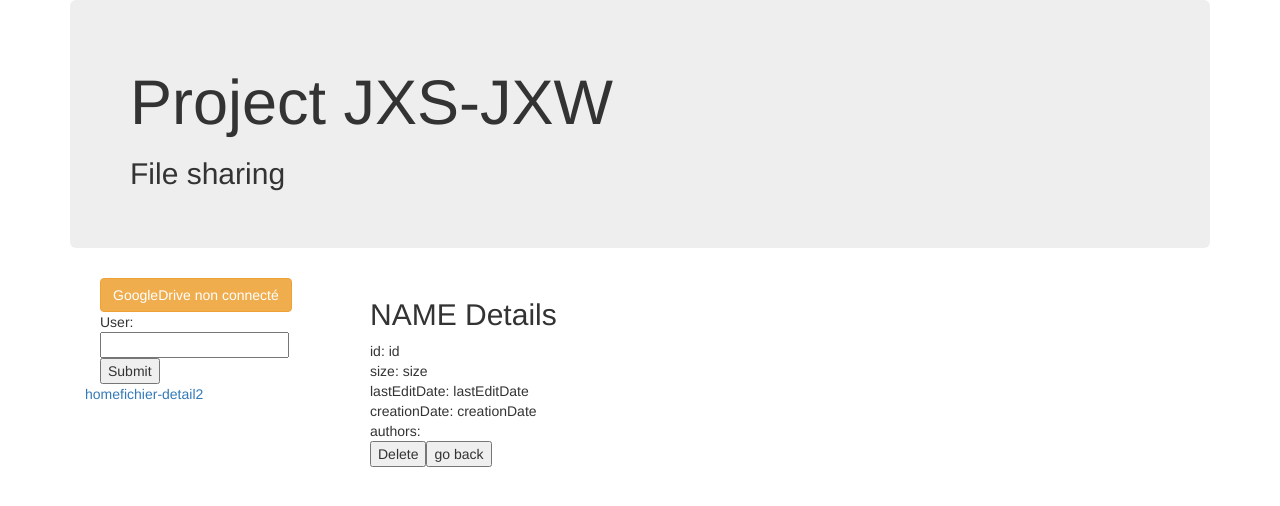
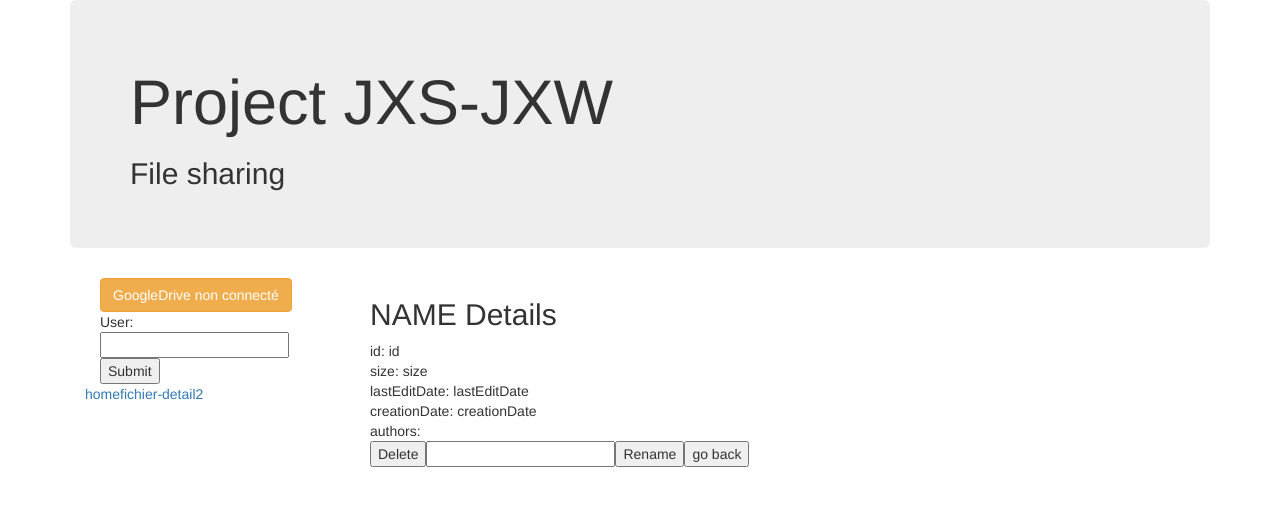
Before and after one commit to AdrienRiou/Projet_JXS_JXW, an Angular app in the folder jxs-front/: page /fichier-detail in a window 1280 px wide. Shown: the top 506 px of the page. Built offline with nearby package versions, Linux system fonts and the light colour scheme.

Commit message:
remove route

```diff
--- a/jxs-front/src/app/fichier-detail/fichier-detail.component.html
+++ b/jxs-front/src/app/fichier-detail/fichier-detail.component.html
@@ -11,6 +11,8 @@
 
   </div>
   <button (click)="delete()">Delete</button>
+  <input type="text" [(ngModel)]="renameVar">
+  <button (click)="rename()">Rename</button>
   <button (click)="goBack()">go back</button>
 
 </div>
--- a/jxs-front/src/app/fichier-detail/fichier-detail.component.ts
+++ b/jxs-front/src/app/fichier-detail/fichier-detail.component.ts
@@ -21,6 +21,7 @@ export class FichierDetailComponent implements OnInit {
   files  : FileListClass;
   file : FileClass /*= {name:"name", id:"id", lastEditDate:"lastEditDate", size:"size",
   creationDate:"creationDate", authors:[]  }*/;
+  renameVar : string;
 
   constructor(ss: SharedService, local: Location, fs :FileService) {
       this.ss = ss
@@ -39,10 +40,15 @@ export class FichierDetailComponent implements OnInit {
     this.fs.removeFile(this.ss.fileSource.getValue().id).subscribe();
     console.log(this.ss.fileSource.getValue().id);
   }
+  rename():void{
+    console.log("rename " + this.renameVar)
+    this.fs
+  }
   ngOnInit() {
     this.ss.fileSource.subscribe(file =>
       this.file = file)
       console.log("ngOnInit " + this.file)
+      console.log("rename " + this.renameVar)
   /*  this.ss.fileSource.subscribe(file => {
       console.log(file)
       this.file = file
--- a/jxs-front/src/app/file.service.ts
+++ b/jxs-front/src/app/file.service.ts
@@ -33,6 +33,10 @@ export class FileService {
 
   }
 
+  renameFile(id: number){
+    const url = this.fileUrl
+  }
+
   removeFile(id : String){
     const url = this.fileUrl+"/remove/" + id;
     console.log("remove : this.http.get(url) : " + url);
@@ -44,7 +48,7 @@ export class FileService {
       */
   }
   getAllFiles(){
-    const url = this.fileUrl+"/all";
+    const url = this.fileUrl+"/root";
     return this.http.get<FileListClass>(url);
 
 
```
